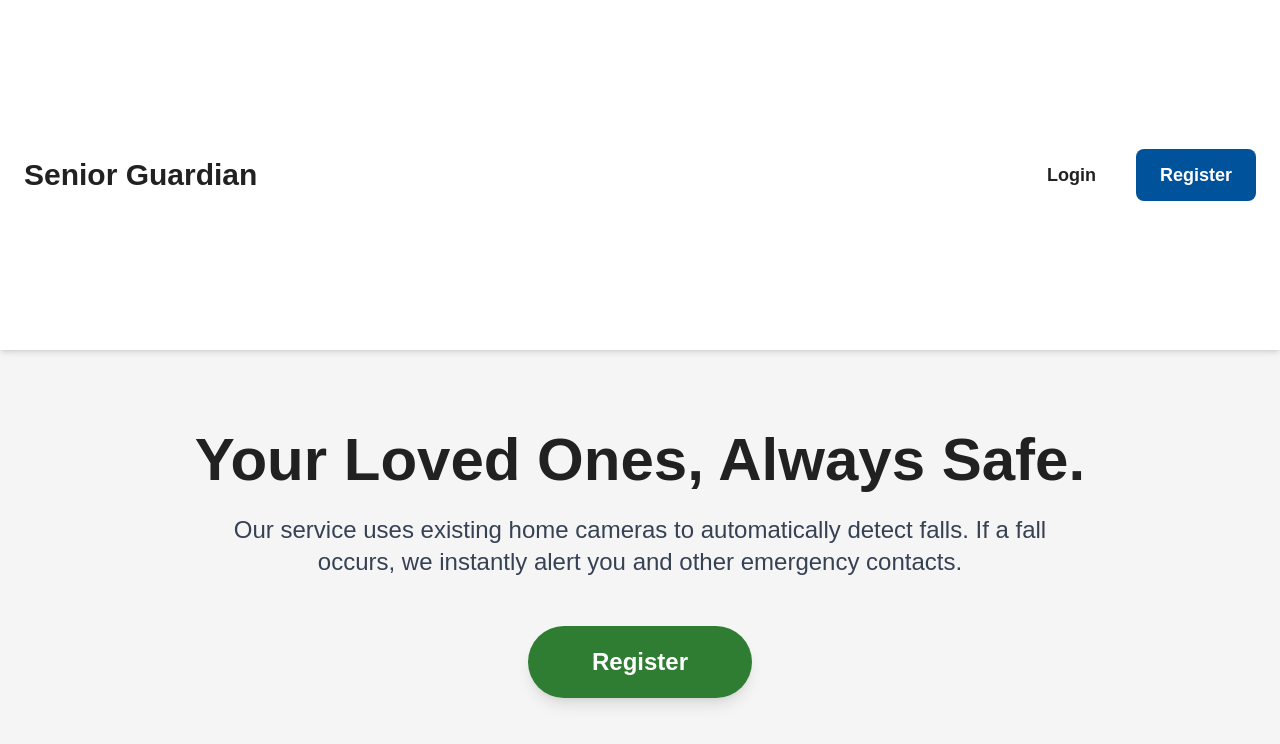
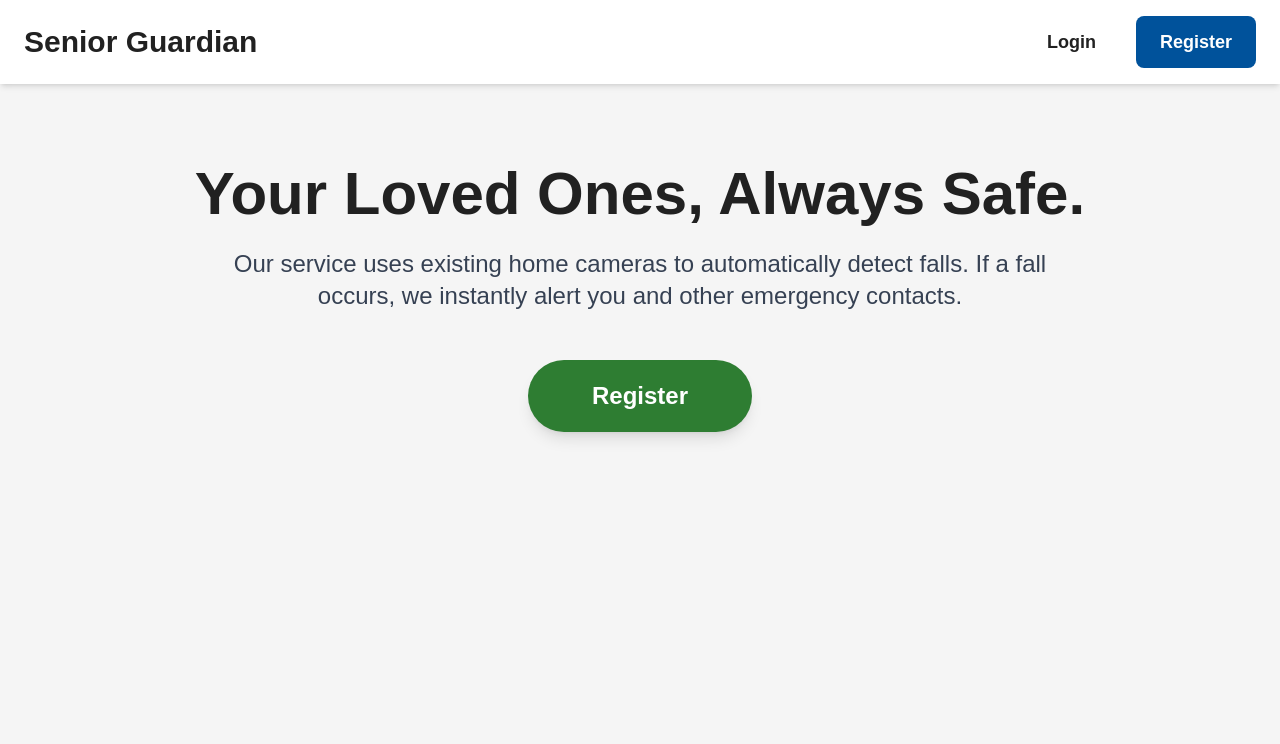
Before and after one commit to spicybigmac/lifeline, a Next.js app in the folder frontend/: page / in a window 1280 px wide. Shown: the top 744 px of the page. Built offline with nearby package versions, Linux system fonts and the light colour scheme.

Commit message:
afaefaefaewf

```diff
--- a/frontend/app/components/monitor.tsx
+++ b/frontend/app/components/monitor.tsx
@@ -92,7 +92,7 @@ function Monitor(props) {
                         Video Feed
                         </h1>
 
-                        <div className="container">
+                        <div className="videocontainer">
                             <div className="item camView">
                                 {show &&
                                     <Webcam
--- a/frontend/app/globals.css
+++ b/frontend/app/globals.css
@@ -33,7 +33,7 @@ body {
   font-family: Arial, Helvetica, sans-serif;
 }
 
-.container{
+.videocontainer{
   /* width : 1000px; */
   height : 350px;
   display: flex;
```
